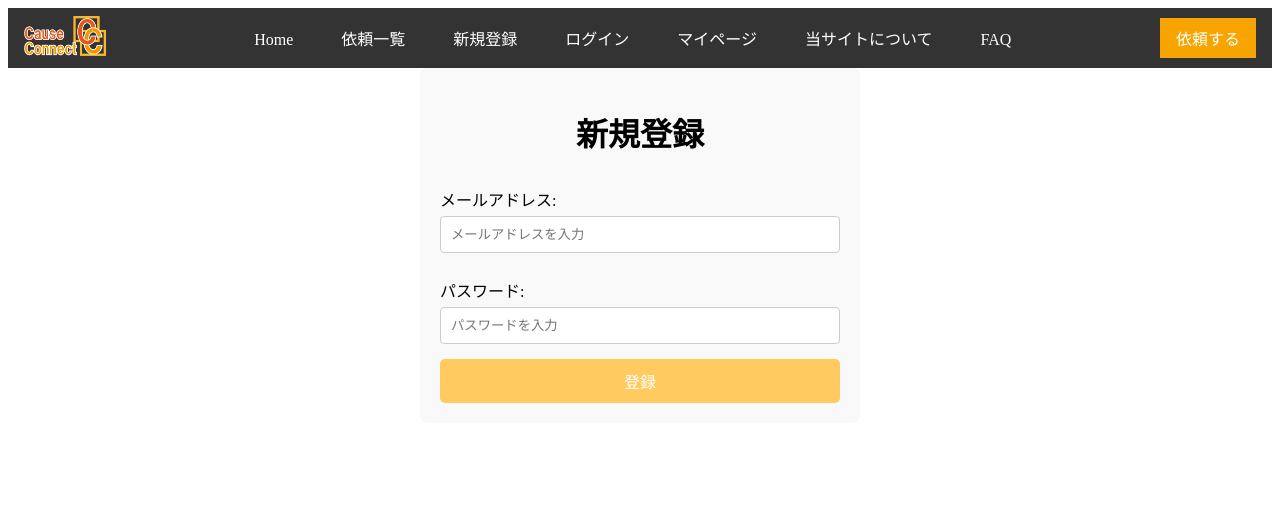
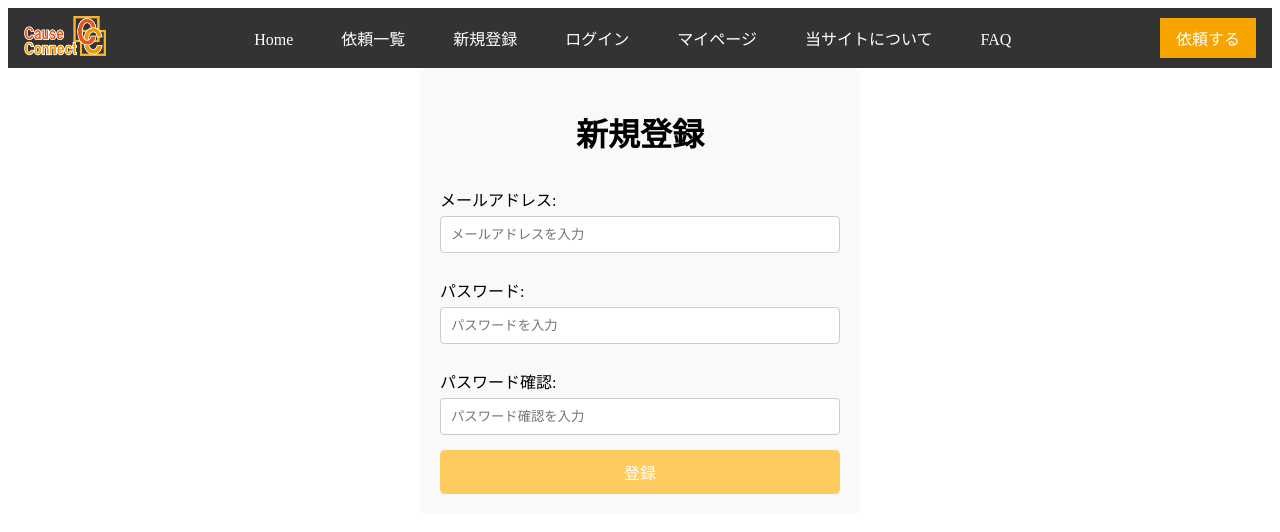
Before and after one commit to ivy239001/Cause-Conect, a Vue app in the folder CauseConnect/: page /Register in a window 1280 px wide. Shown: the top 532 px of the page. Built offline with nearby package versions, Linux system fonts and the light colour scheme; a web font is replaced by a local one.

Commit message:
axios.js修正

```diff
--- a/CauseConnect/src/axios.js
+++ b/CauseConnect/src/axios.js
@@ -1,14 +1,6 @@
 import axios from 'axios';
 
-<<<<<<< HEAD
 // バックエンドのIPアドレスとポートを指定
-axios.defaults.baseURL = 'http://172.16.3.136:8000';  // Laravelのバックエンド
-=======
-// ベースURLの設定（Laravelバックエンドが http://localhost:8000 で動作している場合）
-axios.defaults.baseURL = 'http://172.16.3.136:8000';  // ここをバックエンドのURLに変更
-
-// ヘッダー設定（必要な場合）
-axios.defaults.headers.common['Content-Type'] = 'application/json';  // JSONデータを送る場合
->>>>>>> 2021b71783c121a4f25565e3b34eeead8309902a
+axios.defaults.baseURL = 'http://172.16.3.136:8000/api';  // Laravelのバックエンド
 
 export default axios;
--- a/CauseConnect/src/views/Register/Register.vue
+++ b/CauseConnect/src/views/Register/Register.vue
@@ -8,6 +8,9 @@
       <label for="password">パスワード:</label>
       <input type="password" id="password" v-model="password" placeholder="パスワードを入力" />
 
+      <label for="password_confirmation">パスワード確認:</label>
+      <input type="password" id="password_confirmation" v-model="password_confirmation" placeholder="パスワード確認を入力" />
+
       <button type="submit">登録</button>
     </form>
     <p v-if="message">{{ message }}</p>
@@ -16,20 +19,22 @@
 
 <script setup>
 import { ref } from 'vue';
-import axios from 'axios'; // axiosのインポート
+import axios from '@/axios'; // axios.jsをインポート
 
 // 入力された値を保存するためのref
 const email = ref('');
 const password = ref('');
+const password_confirmation = ref('');  // 新しい変数
 const message = ref('');
 
 // 登録処理
 const registerUser = async () => {
   try {
     // バックエンドにPOSTリクエストを送信
-    const response = await axios.post('http://172.16.3.136:8000/api/register', {
+    const response = await axios.post('/register', {
       email: email.value,
       password: password.value,
+      password_confirmation: password_confirmation.value,  // 追加
     });
 
     // 成功した場合、レスポンスからメッセージを受け取り表示
```
